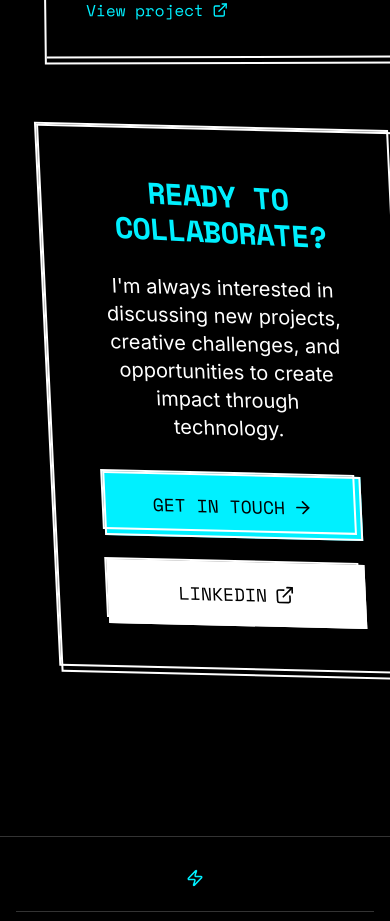
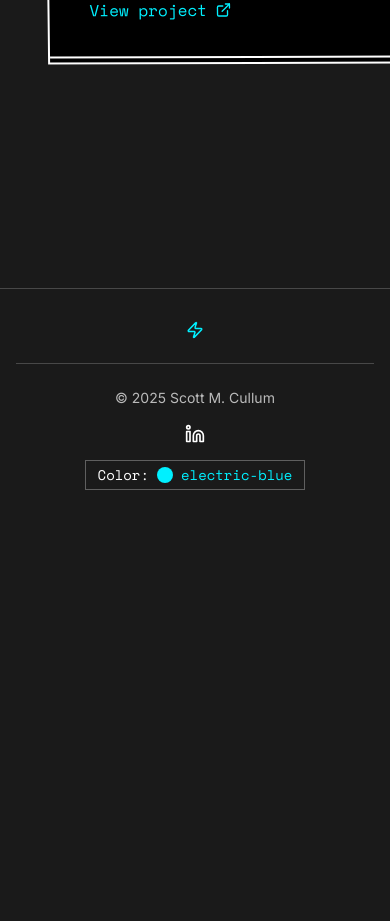
Before and after one commit to scullum/scottcullum, a Next.js app: page /work in a window 390 px wide. Shown: the part 5580-6501 px from the top of the page. After the commit the page ends 6102 px from the top, so only its background shows below. Built offline with nearby package versions, Linux system fonts and the light colour scheme.

Commit message:
style: change background to dark gray and hide collaboration section

```diff
--- a/app/globals.css
+++ b/app/globals.css
@@ -9,12 +9,12 @@
   --noise-opacity: 0.05;
 
   /* Dark mode variables (default) */
-  --background: #000000;
+  --background: #1a1a1a; /* Dark gray background */
   --foreground: #ffffff;
   --muted: rgba(255, 255, 255, 0.7);
   --muted-foreground: rgba(255, 255, 255, 0.5);
   --border: rgba(255, 255, 255, 0.2);
-  --card: rgba(0, 0, 0, 0.8);
+  --card: rgba(26, 26, 26, 0.8); /* Updated to match background */
   --card-foreground: #ffffff;
 }
 
--- a/app/work/page.tsx
+++ b/app/work/page.tsx
@@ -91,34 +91,7 @@ export default function Work() {
         ))}
       </div>
 
-      <SkewedContainer intensity="medium" skewOnLoad={true}>
-        <div className="text-center bg-black text-white p-12 punk-border">
-          <SkewedH2 className="text-3xl md:text-4xl mb-6 text-accent">Ready to collaborate?</SkewedH2>
-          <p className="text-xl md:text-2xl mb-8 max-w-2xl mx-auto">
-            I&apos;m always interested in discussing new projects, creative challenges, and opportunities to create impact through technology.
-          </p>
-
-          <div className="flex flex-col sm:flex-row gap-6 justify-center">
-            <Link
-              href="mailto:scott@scullum.com"
-              className="punk-border inline-flex items-center justify-center px-8 py-4 text-lg font-mono uppercase bg-accent text-black hover:bg-white hover:text-black transition-colors duration-200 no-underline"
-            >
-              Get in touch
-              <ArrowRight className="ml-2 h-5 w-5" />
-            </Link>
-
-            <Link
-              href="https://www.linkedin.com/in/scottcullum/"
-              target="_blank"
-              rel="noopener noreferrer"
-              className="punk-border inline-flex items-center justify-center px-8 py-4 text-lg font-mono uppercase bg-white text-black hover:bg-accent hover:text-black transition-colors duration-200 no-underline"
-            >
-              LinkedIn
-              <ExternalLink className="ml-2 h-5 w-5" />
-            </Link>
-          </div>
-        </div>
-      </SkewedContainer>
+      {/* Collaboration section hidden as requested */}
     </div>
   );
 }
```
